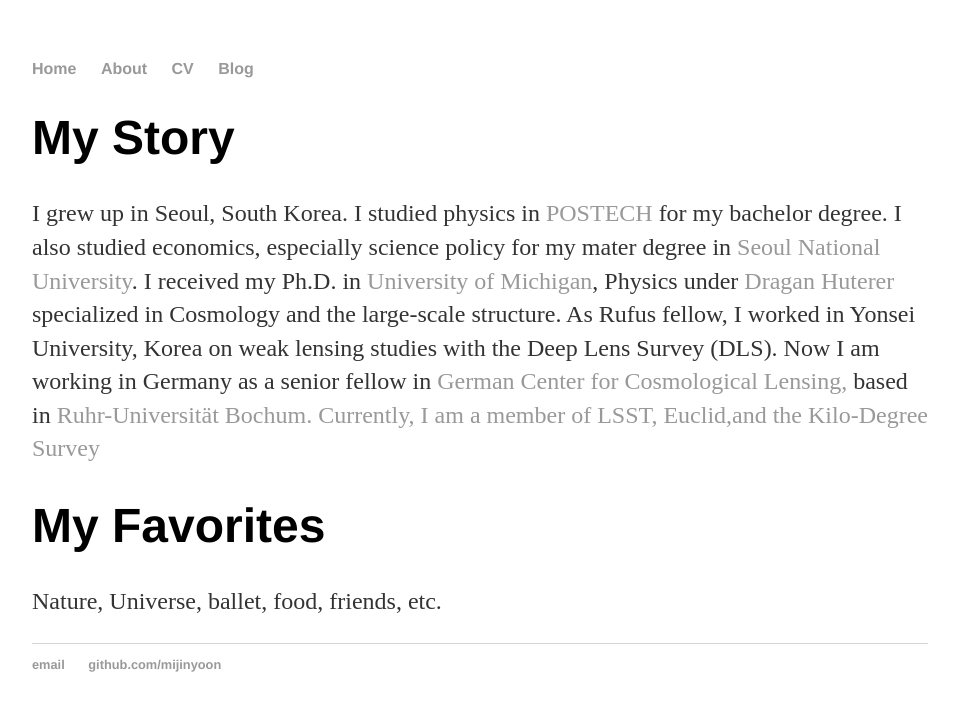
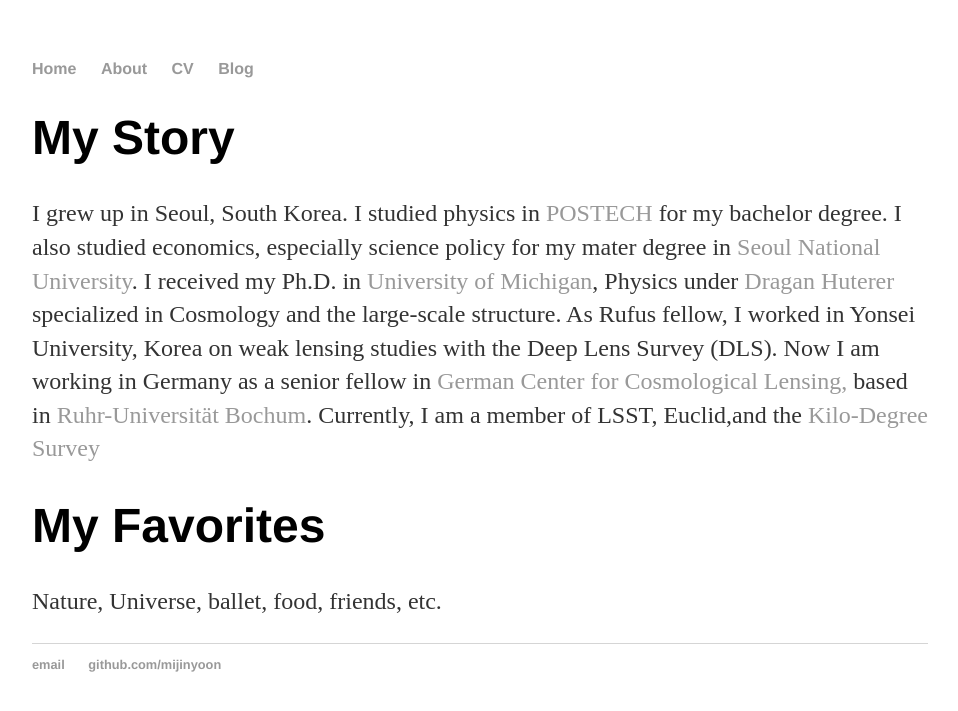
Before and after one commit to mijinyoon/mijinyoon.github.io, a Jekyll site: the page built from about/index.html, in a window 1280 px wide. Shown: the top 711 px of the page, without its empty margins (160-1118 px from the left). Built offline with Jekyll 4.4.1, drawn with Linux system fonts in a browser that asks for light colours; part of the change alters nothing that is shown.

```diff
--- a/about/index.html
+++ b/about/index.html
@@ -5,7 +5,7 @@ title: Mijin's story
 <div class="blurb">
 	<h1>My Story</h1>
 	<p>I grew up in Seoul, South Korea. I studied physics in <a href=http://www.postech.ac.kr/eng/>POSTECH</a> for my bachelor degree. I also studied economics, especially science policy for my mater degree in <a href=http://temep.snu.ac.kr/en>Seoul National University</a>. I received my Ph.D. in <a href="https://umich.edu">University of Michigan</a>, Physics under <a href="http://www-personal.umich.edu/~huterer/">Dragan Huterer</a> specialized in Cosmology and the large-scale structure.
-As Rufus fellow, I worked in Yonsei University, Korea on weak lensing studies with the Deep Lens Survey (DLS). Now I am working in Germany as a senior fellow in <a href="https://gccl-rub.github.io">German Center for Cosmological Lensing, </a> based in <a href="https://www.ruhr-uni-bochum.de/en">Ruhr-Universität Bochum. Currently, I am a member of LSST, Euclid,and the <a href=http://kids.strw.leidenuniv.nl>Kilo-Degree Survey</a></p>
+As Rufus fellow, I worked in Yonsei University, Korea on weak lensing studies with the Deep Lens Survey (DLS). Now I am working in Germany as a senior fellow in <a href="https://gccl-rub.github.io">German Center for Cosmological Lensing, </a> based in <a href="https://www.ruhr-uni-bochum.de/en">Ruhr-Universität Bochum</a>. Currently, I am a member of LSST, Euclid,and the <a href=http://kids.strw.leidenuniv.nl>Kilo-Degree Survey</a></p>
 	<h1>My Favorites</h1>
 	<p>Nature, Universe, ballet, food, friends, etc.</p>
 </div><!-- /.blurb -->
```
